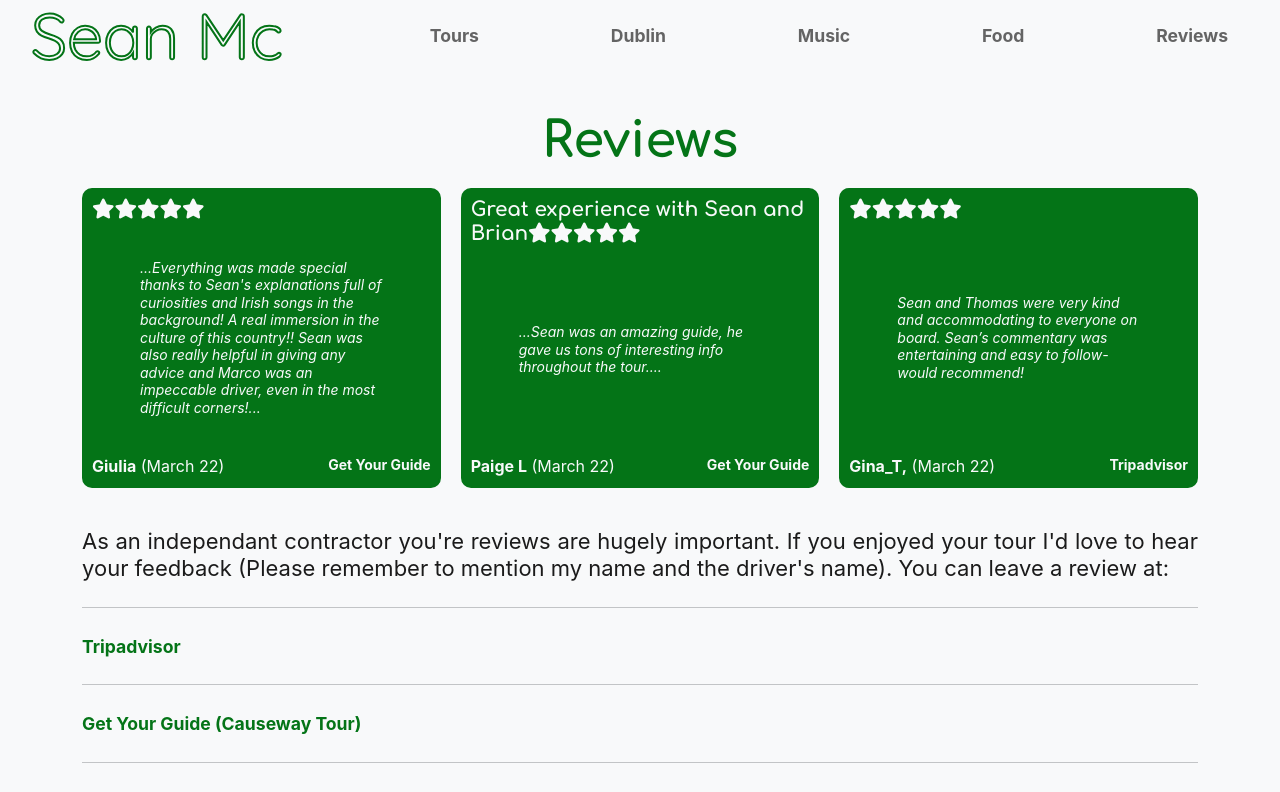
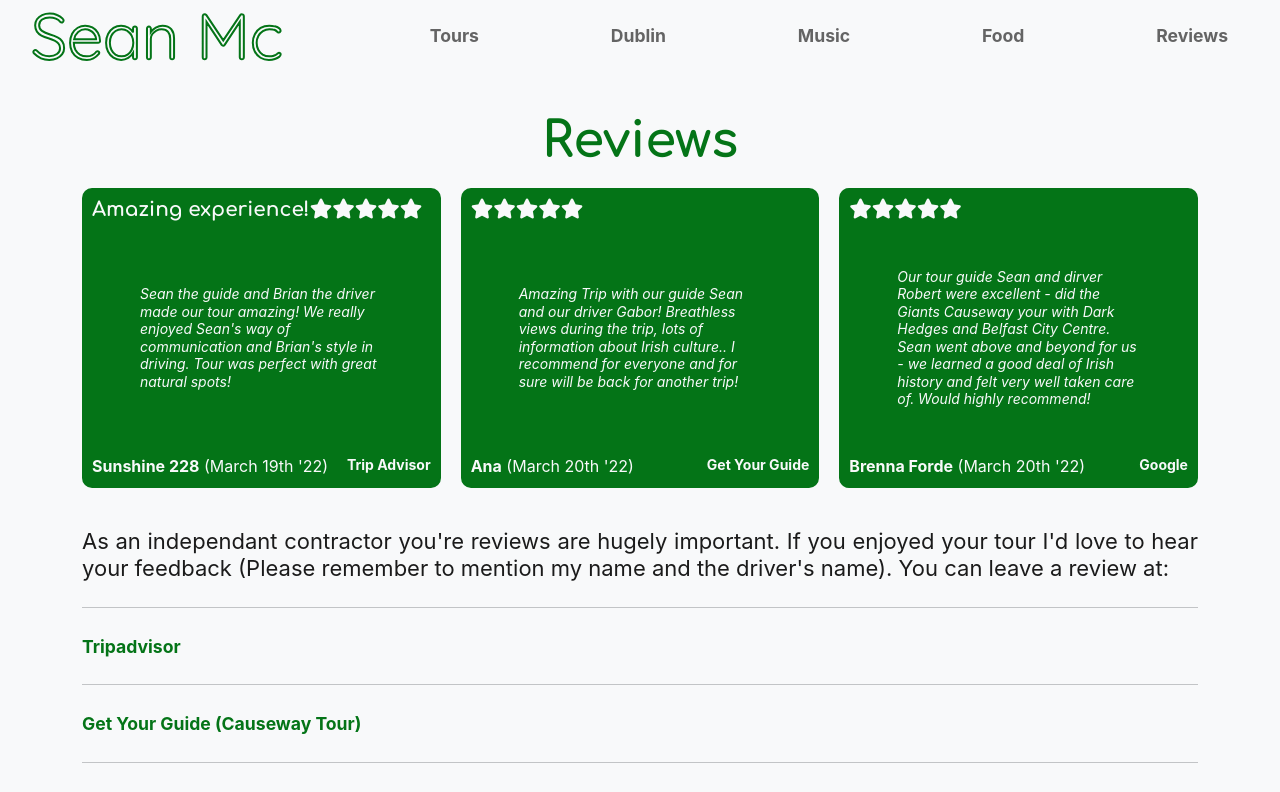
Before and after one commit to Sean-Mc-Mahon/SeanMc-Tours, a React (Create React App) app: page /reviews in a window 1280 px wide. Shown: the top 792 px of the page. Built offline with nearby package versions, Linux system fonts and the light colour scheme.

Commit message:
reviews added

```diff
--- a/src/components/AboutSection.js
+++ b/src/components/AboutSection.js
@@ -42,9 +42,7 @@ const aboutSection = () => {
                   <motion.p variants={titleAnim}>
                     I've been a tour guide with Finn McCools Tours since 2019. I
                     love to show people the best of what Ireland has to offer
-                    and teach them a thing or two along the way. My tours are a
-                    crash course in all things Irish, the history, culture,
-                    food, music, sport and anything else you want to know about.
+                    and teach them a thing or two along the way.
                   </motion.p>
                   <motion.p variants={titleAnim}>
                     I know that most people on my tours are only in Ireland for
--- a/src/pages/MyTours.js
+++ b/src/pages/MyTours.js
@@ -95,8 +95,11 @@ const MyTours = () => {
 };
 
 const TourWrapper = styled(motion.div)`
-  height: 30vh;
+  height: 28vh;
   overflow: hidden;
+  @media (min-width: 705px) {
+    height: 30vh;
+  }
 `;
 
 const CliffsWrapper = styled(motion.div)``;
--- a/src/pages/Reviews.js
+++ b/src/pages/Reviews.js
@@ -42,6 +42,116 @@ const Reviews = () => {
                 }}
               >
                 <SwiperSlide className="flexCol">
+                  <Review className="review">
+                    <h4 className="review-title">
+                      Amazing experience!
+                      <i class="fa-solid fa-star">
+                        <i class="fa-solid fa-star">
+                          <i class="fa-solid fa-star">
+                            <i class="fa-solid fa-star">
+                              <i class="fa-solid fa-star"></i>
+                            </i>
+                          </i>
+                        </i>
+                      </i>
+                    </h4>
+                    <p className="review-text">
+                      Sean the guide and Brian the driver made our tour amazing!
+                      We really enjoyed Sean's way of communication and Brian's
+                      style in driving. Tour was perfect with great natural
+                      spots!
+                    </p>
+                    <div className="review-author">
+                      <div className="review-name">
+                        <strong>Sunshine 228</strong> (March 19th '22)
+                      </div>
+                      <small className="review-site">
+                        {" "}
+                        <a
+                          rel="noopener"
+                          target={"blank"}
+                          href="https://www.tripadvisor.ie/Attraction_Review-g186605-d6728818-Reviews-or5-Finn_McCools_Tours-Dublin_County_Dublin.html#REVIEWS"
+                        >
+                          Trip Advisor
+                        </a>
+                      </small>
+                    </div>
+                  </Review>
+                </SwiperSlide>
+                <SwiperSlide className="flexCol">
+                  <Review className="review">
+                    <h4 className="review-title">
+                      <i class="fa-solid fa-star">
+                        <i class="fa-solid fa-star">
+                          <i class="fa-solid fa-star">
+                            <i class="fa-solid fa-star">
+                              <i class="fa-solid fa-star"></i>
+                            </i>
+                          </i>
+                        </i>
+                      </i>
+                    </h4>
+                    <p className="review-text">
+                      Amazing Trip with our guide Sean and our driver Gabor!
+                      Breathless views during the trip, lots of information
+                      about Irish culture.. I recommend for everyone and for
+                      sure will be back for another trip!
+                    </p>
+                    <div className="review-author">
+                      <div className="review-name">
+                        <strong>Ana</strong> (March 20th '22)
+                      </div>
+                      <small className="review-site">
+                        {" "}
+                        <a
+                          rel="noopener"
+                          target={"blank"}
+                          href="https://www.getyourguide.com/dublin-l31/cliffs-of-moher-full-day-tour-from-dublin-t91047/"
+                        >
+                          Get Your Guide
+                        </a>
+                      </small>
+                    </div>
+                  </Review>
+                </SwiperSlide>
+                <SwiperSlide className="flexReview">
+                  <Review className="review">
+                    <h4 className="review-title">
+                      <i class="fa-solid fa-star">
+                        <i class="fa-solid fa-star">
+                          <i class="fa-solid fa-star">
+                            <i class="fa-solid fa-star">
+                              <i class="fa-solid fa-star"></i>
+                            </i>
+                          </i>
+                        </i>
+                      </i>
+                    </h4>
+                    <p className="review-text">
+                      Our tour guide Sean and dirver Robert were excellent - did
+                      the Giants Causeway your with Dark Hedges and Belfast City
+                      Centre. Sean went above and beyond for us - we learned a
+                      good deal of Irish history and felt very well taken care
+                      of. Would highly recommend!
+                    </p>
+                    <div className="review-author">
+                      <div className="review-name">
+                        <strong>Brenna Forde</strong> (March 20th '22)
+                      </div>
+                      <small className="review-site">
+                        {" "}
+                        <a
+                          rel="noopener"
+                          target={"blank"}
+                          href="https://www.google.com/search?q=finnmccools+tours+reviews&sxsrf=APq-WBvFdgqkTomb6fWUO7PbjIben8WX7g%3A1645466140111&ei=HNITYuCZBtK4gQbBlJPABg&ved=0ahUKEwjgl5WGr5H2AhVSXMAKHUHKBGgQ4dUDCA4&uact=5&oq=finnmccools+tours+reviews&gs_lcp=Cgdnd3Mtd2l6EAMyBQgAEKIEOgcIABBHELADOgoILhDHARCvARANOgYIABAWEB46AggmOgcIIRAKEKABSgQIQRgASgQIRhgAUMIFWKgRYMwSaAFwAXgAgAFViAGeBJIBATiYAQCgAQHIAQjAAQE&sclient=gws-wiz#lrd=0x48670e9b3484f153:0x43098a869598425b,1,,,"
+                        >
+                          Google
+                        </a>
+                      </small>
+                    </div>
+                  </Review>
+                </SwiperSlide>
+                {/* <SwiperSlide className="flexCol">
                   <Review className="review">
                     <h4 className="review-title">
                       <i class="fa-solid fa-star">
@@ -148,7 +258,7 @@ const Reviews = () => {
                       </small>
                     </div>
                   </Review>
-                </SwiperSlide>
+                </SwiperSlide> */}
                 {/* <SwiperSlide className="flexReview">
                   <Review className="review">
                     <h4 className="review-title">
```
Also changed, not shown: src/reviewDetails.js (added).
